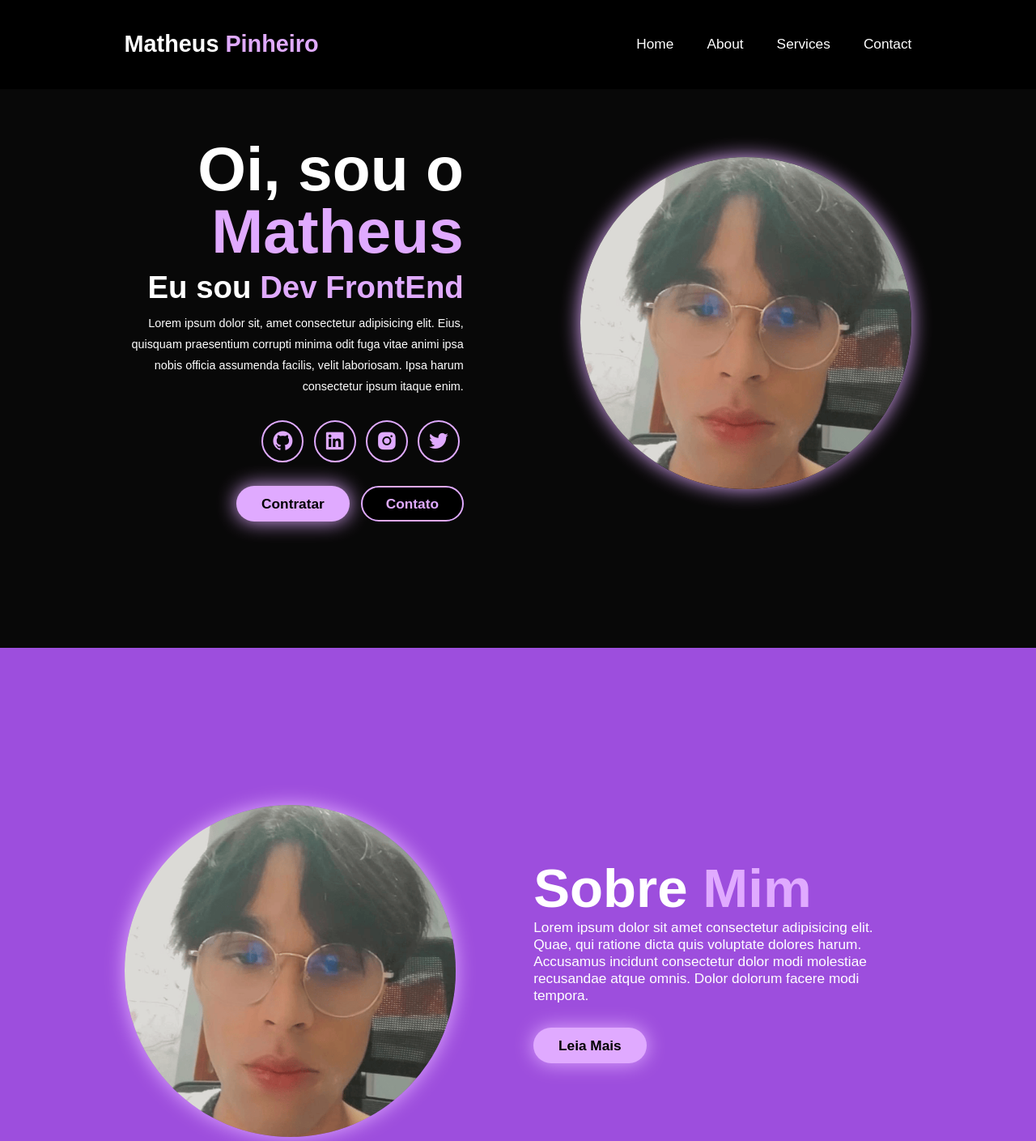
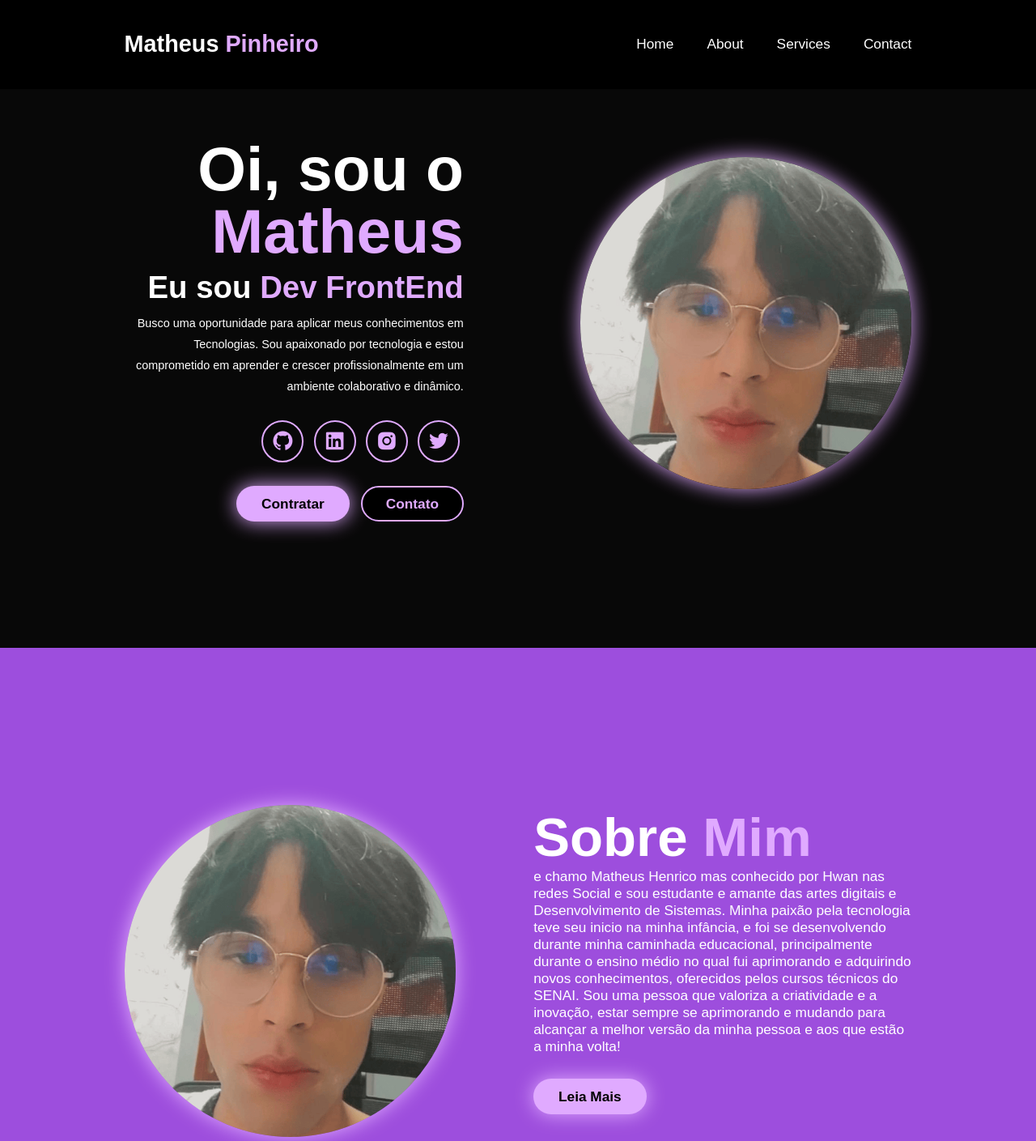
Before and after one commit to Hwan-Pinheiro/Web--Portfolio, a plain HTML site: page Web Portfolio/index.html in a window 1280 px wide. Shown: the top 1409 px of the page at 81% size. Drawn offline with nearby package versions, Linux system fonts and the light colour scheme.

Commit message:
Update index.html

```diff
--- a/Web Portfolio/index.html
+++ b/Web Portfolio/index.html
@@ -31,9 +31,9 @@
         <div class="home-content">
             <h1>Oi, sou o <span>Matheus</span></h1>
             <h3>Eu sou <span>Dev FrontEnd</span></h3>
-            <p>Lorem ipsum dolor sit, amet consectetur adipisicing elit. Eius, quisquam praesentium corrupti minima odit
-                fuga vitae animi ipsa nobis officia assumenda facilis, velit laboriosam. Ipsa harum consectetur ipsum
-                itaque enim.</p>
+            <p>Busco uma oportunidade para aplicar meus conhecimentos em Tecnologias. Sou
+                apaixonado por tecnologia e estou comprometido em aprender e crescer
+                profissionalmente em um ambiente colaborativo e dinâmico.</p>
 
             <div class="social-icon">
                 <a href="#'">
@@ -72,9 +72,10 @@
 
         <div class="about-content">
             <h2>Sobre <span>Mim</span></h2>
-            <p>Lorem ipsum dolor sit amet consectetur adipisicing elit. Quae, qui ratione dicta quis voluptate dolores
-                harum. Accusamus incidunt consectetur dolor modi molestiae recusandae atque omnis. Dolor dolorum facere
-                modi tempora.</p>
+            <p>e chamo Matheus Henrico mas conhecido por Hwan nas redes Social e sou estudante e amante das artes digitais e Desenvolvimento de Sistemas.
+
+                Minha paixão pela tecnologia teve seu inicio na minha infância, e foi se desenvolvendo durante minha caminhada educacional, principalmente durante o ensino médio no qual fui aprimorando e adquirindo novos conhecimentos, oferecidos pelos cursos técnicos do SENAI.
+                Sou uma pessoa que valoriza a criatividade e a inovação, estar sempre se aprimorando e mudando para alcançar a melhor versão da minha pessoa e aos que estão a minha volta!</p>
             <a href="#" class="btn">Leia Mais</a>
         </div>
     </section>
```
